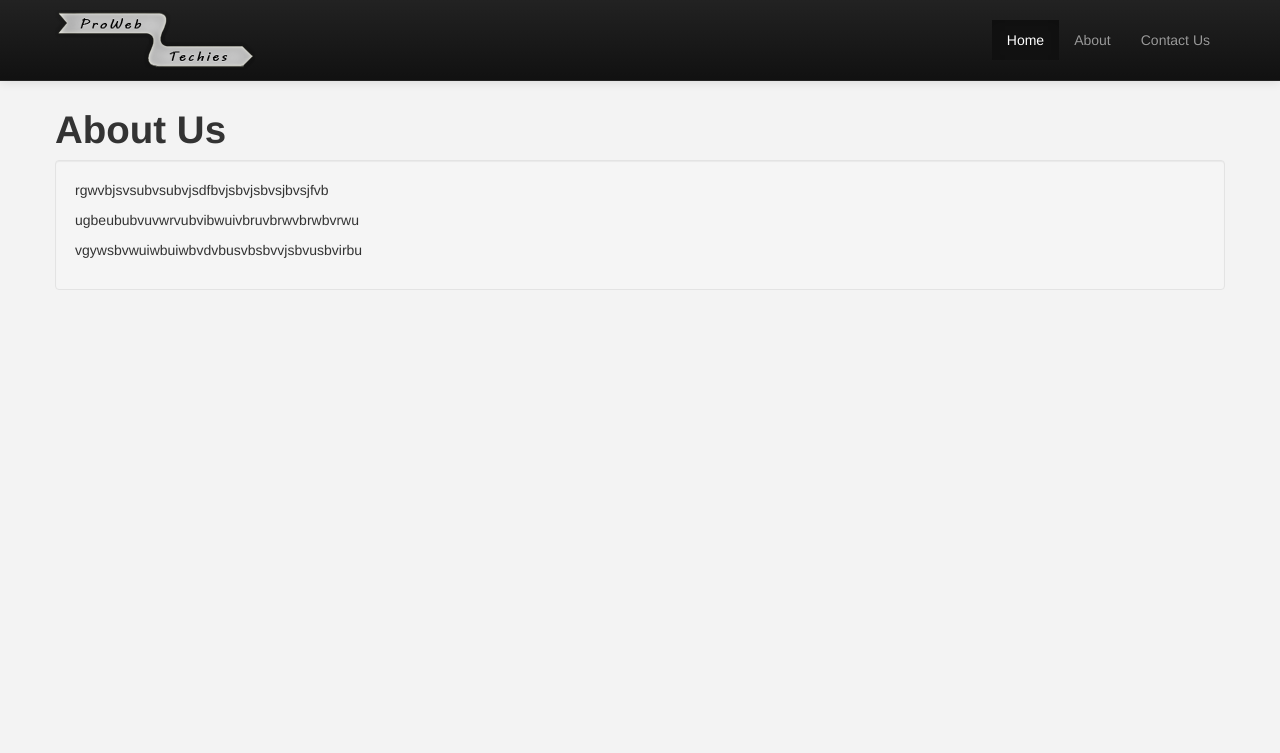
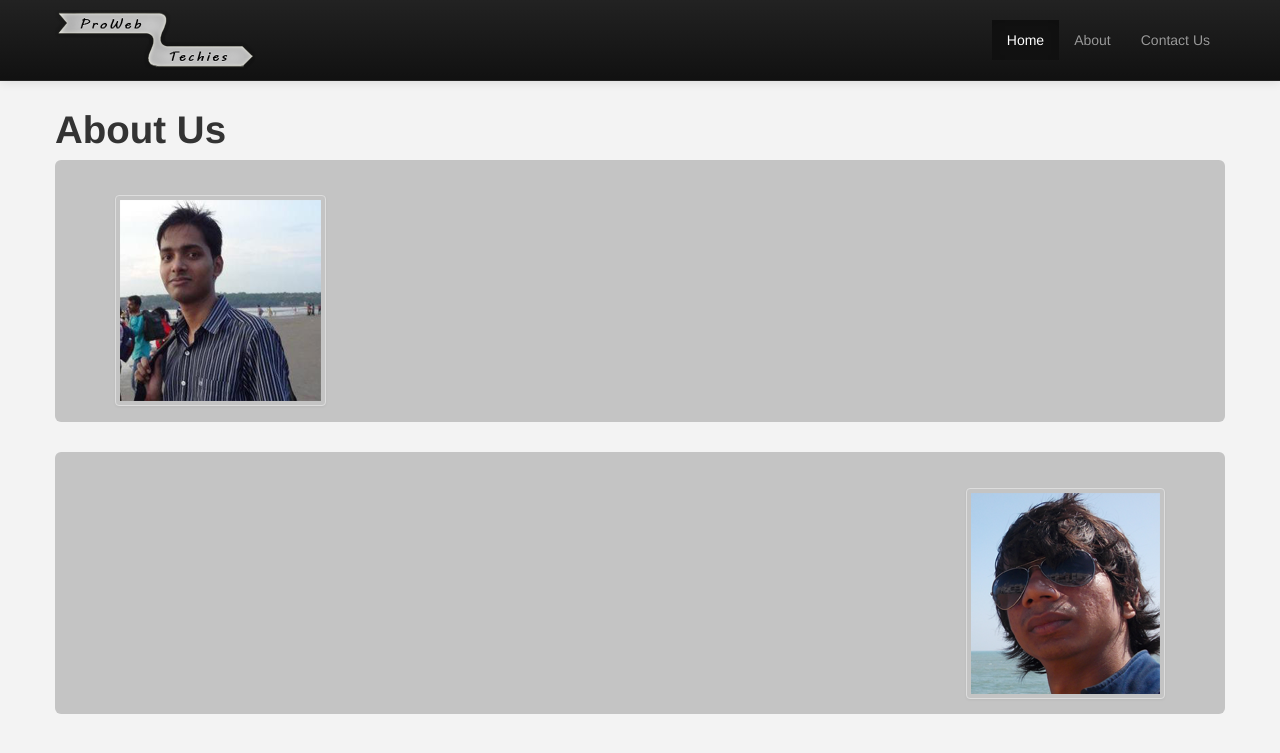
Before and after one commit to prowebtechies/prowebtechies, a CakePHP app: the page made by app/View/Pages/about.ctp in a window 1280 px wide. Shown: the top 753 px of the page. Run offline with PHP 8.4 and a stand-in for CakePHP, Linux system fonts and the light colour scheme; the template is opened without the code that fills it, so the values that code supplies are empty; some libraries are stand-ins or nearby versions.

Commit message:
Added images on about us page

```diff
--- a/app/View/Pages/about.ctp
+++ b/app/View/Pages/about.ctp
@@ -1,6 +1,19 @@
 <h1>About Us</h1>
-<div class="well">
-	<p>rgwvbjsvsubvsubvjsdfbvjsbvjsbvsjbvsjfvb</p>
-	<p>ugbeububvuvwrvubvibwuivbruvbrwvbrwbvrwu</p>
-	<p>vgywsbvwuiwbuiwbvdvbusvbsbvvjsbvusbvirbu</p>
+<div class="hero-unit hero-about">
+	<ul class="thumbnails">
+	<li class="span4">
+		<?php echo $this->Html->image('nir.png', array('class' => 'thumbnail pull-left')); ?>
+	</li>
+	<li class="span8">
+	</li>
+	</ul>
 </div>
+<div class="hero-unit hero-about">
+	<ul class="thumbnails">
+	<li class="span8">
+	</li>
+	<li class="span4 pull-right">
+		<?php echo $this->Html->image('chandan.png', array('class' => 'thumbnail pull-right')); ?>
+	</li>
+	</ul>
+</div>
--- a/app/webroot/css/default.css
+++ b/app/webroot/css/default.css
@@ -30,6 +30,13 @@ body {
 .hero-unit p {
 	text-align: justify;
 }
+.hero-about {
+	padding-top: 5px;
+	padding-bottom: 5px;
+}
+.hero-about img {
+	margin-top: 30px;
+}
 .home-row {
 	margin-left: 0px;
 }
@@ -46,3 +53,6 @@ body {
 .home-row p {
 	text-align: justify;
 }
+.thumbnails li {
+	margin-bottom: 0px;
+}
--- a/app/webroot/js/default.js
+++ b/app/webroot/js/default.js
@@ -13,7 +13,6 @@ $(function(){
 			if (!data.s) {
 				$('#failure-message').show();
 			}
-		}, 'json')
-
+		}, 'json');
 	})
 });
```
Also changed, not shown: app/webroot/img/chandan.png (added), app/webroot/img/nir.png (added).
